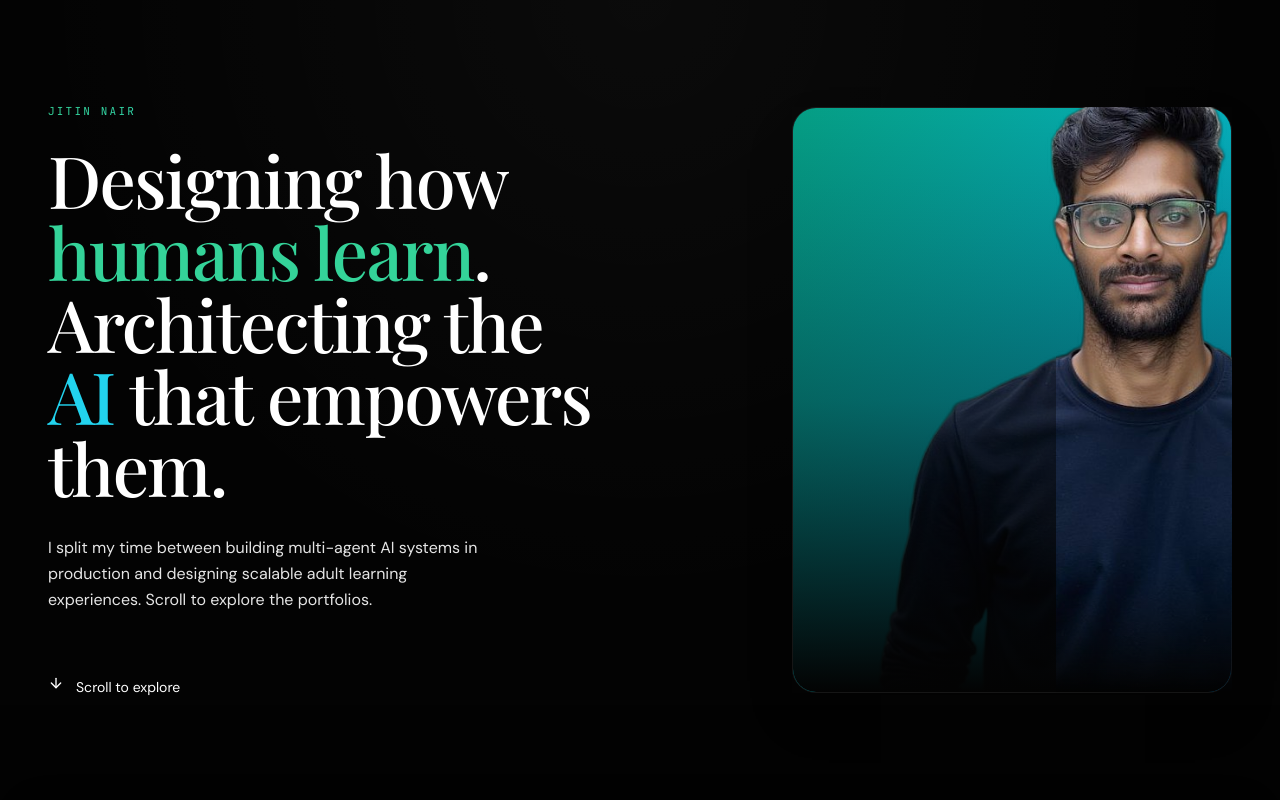
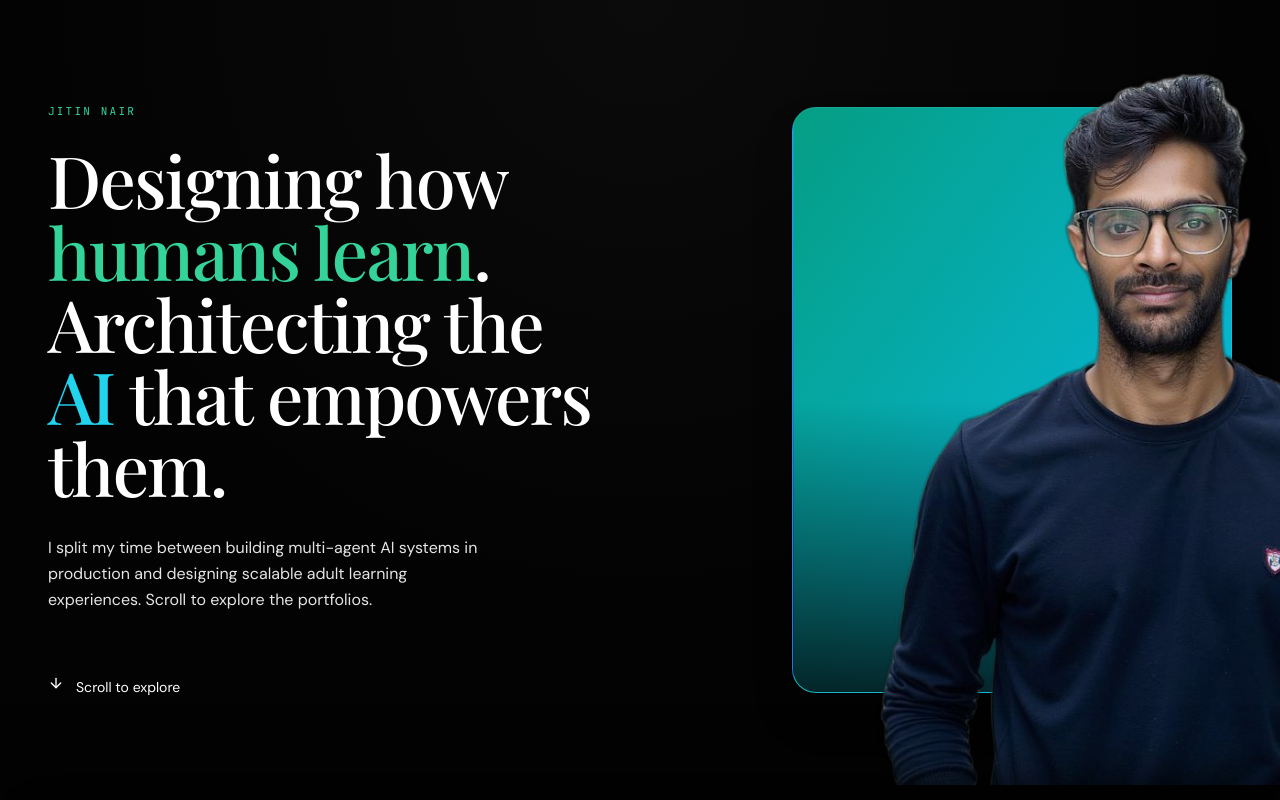
Before and after one commit to notjitin-1994/jitin-nair-portfolio, a Next.js app: page / in a window 1280 px wide. Shown: the top 800 px of the page. Built offline with nearby package versions, Linux system fonts and the light colour scheme.

Commit message:
Allow landing page portrait to bleed outside the container boundaries

```diff
--- a/app/components/landing/ChooserHero.tsx
+++ b/app/components/landing/ChooserHero.tsx
@@ -104,11 +104,10 @@ function ParallaxPortrait({ src }: { src: string }) {
     >
       <motion.div
         style={{ rotateX, rotateY, transformStyle: "preserve-3d" }}
-        className="relative h-full w-full lg:shadow-2xl"
+        className="relative h-full w-full"
       >
-        {/* Base Layer: Clipped container with gradient and Base Image */}
-        <div className="absolute inset-0 overflow-hidden lg:rounded-[24px] lg:border lg:border-white/[0.08]">
-          <div className="absolute inset-0 bg-gradient-to-br from-emerald-600 via-cyan-500 to-blue-700 bg-[length:200%_200%]" style={{ animation: "gradient-shift 8s ease infinite" }}>
+        {/* Background layer (clipped to rounded corners) */}
+        <div className="absolute inset-0 overflow-hidden lg:shadow-2xl lg:rounded-[24px] lg:border lg:border-white/[0.08] bg-gradient-to-br from-emerald-600 via-cyan-500 to-blue-700 bg-[length:200%_200%]" style={{ animation: "gradient-shift 8s ease infinite" }}>
           <style>{`
             @keyframes gradient-shift {
               0% { background-position: 0% 50%; }
@@ -116,42 +115,23 @@ function ParallaxPortrait({ src }: { src: string }) {
               100% { background-position: 0% 50%; }
             }
           `}</style>
+          {/* Desktop gradient overlay */}
+          <div className="absolute inset-0 bg-gradient-to-t from-[#030303]/80 via-transparent to-transparent hidden lg:block" />
         </div>
 
+        {/* Image layer (NOT clipped, allows bleeding) */}
+        <div className="absolute inset-0 pointer-events-none">
           <Image
             src={src}
             alt="Jitin Nair"
             fill
             priority
             sizes="(max-width: 1024px) 100vw, 500px"
-            className="object-cover scale-[1.12] transition-all duration-700 translate-x-[8%] lg:translate-x-[12%] lg:scale-[1.18]"
+            className="object-cover scale-[1.05] lg:scale-[1.25] lg:translate-x-[15%] lg:translate-y-[3%] transition-all duration-700 lg:hover:scale-[1.3]"
             style={{ objectPosition: "center 15%" }}
           />
-
           {/* Mobile dark overlay */}
           <div className="absolute inset-0 bg-black/75 lg:hidden" />
-          {/* Desktop gradient */}
-          <div className="absolute inset-0 bg-gradient-to-t from-[#030303] via-[#030303]/40 to-transparent hidden lg:block" />
-        </div>
-
-        {/* Pop-out Layer: Same image but allowed to bleed on the right side */}
-        <div
-          className="absolute inset-0 pointer-events-none hidden lg:block"
-          style={{
-            clipPath: "polygon(60% -20%, 150% -20%, 150% 120%, 60% 120%)",
-            maskImage: "linear-gradient(to top, transparent 0%, black 20%, black 100%)",
-            WebkitMaskImage: "linear-gradient(to top, transparent 0%, black 20%, black 100%)"
-          }}
-        >
-          <Image
-            src={src}
-            alt="Jitin Nair Popout"
-            fill
-            priority
-            sizes="(max-width: 1024px) 100vw, 500px"
-            className="object-cover scale-[1.12] transition-all duration-700 translate-x-[8%] lg:translate-x-[12%] lg:scale-[1.18]"
-            style={{ objectPosition: "center 15%" }}
-          />
         </div>
       </motion.div>
     </div>
```
Lines whose indentation alone changed are shown as unchanged.
